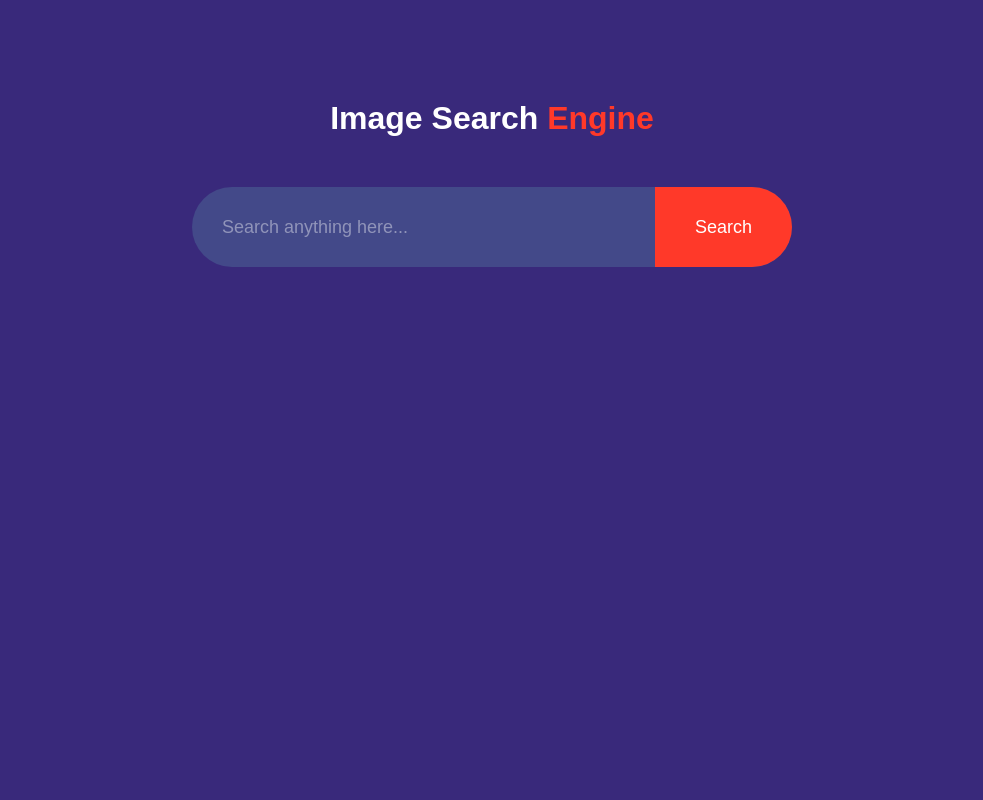
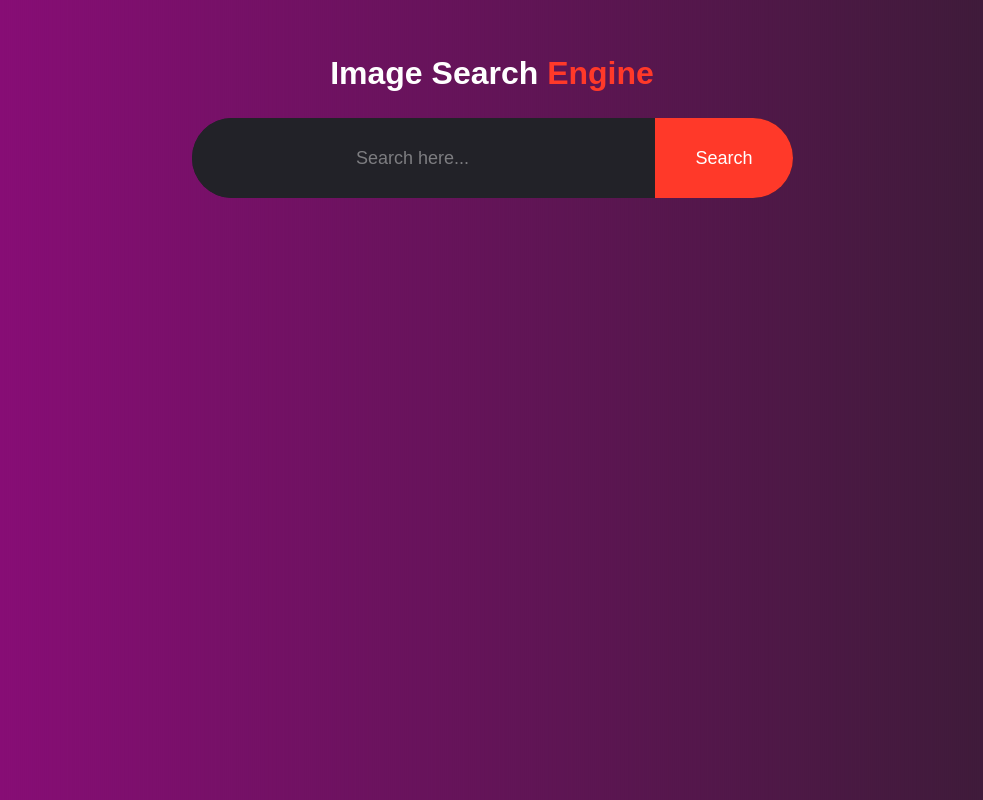
Before and after one commit to Abu10thahir7-github/Image-Search-Engine-Sample, a plain HTML site: page index.html in a window 1280 px wide. Shown: the whole page, without its empty margins (148-1131 px from the left). Drawn offline with Linux system fonts and the light colour scheme.

Commit message:
MANY CHANGES

```diff
--- a/index.html
+++ b/index.html
@@ -7,14 +7,17 @@
     <link rel="stylesheet" href="style.css">
 </head>
 <body>
+<div>
+
     <h1 class="header"> Image Search <span style="color: #ff3929;"> Engine</span> </h1>
     <form id="search-form">
-        <input type="text" id="search-box" placeholder="Search anything here...">
+        <input type="text" id="search-box" placeholder="Search here...">
         <button>Search</button>
 
     </form>
     <div id="search-result"></div>
     <button id="show-more-btn">Show more</button>
+</div>
 
 
 
--- a/style.css
+++ b/style.css
@@ -5,14 +5,15 @@
     box-sizing: border-box;
 }
 body{
-    background: #39297b;
-    color: #fff;
-
+   background: linear-gradient(132deg, rgb(146, 11, 126) 0.00%, rgb(52, 29, 49) 100.00%);
+   height:1px;
+   width: 100%;
+   color: #fff;
 }
 h1{
     text-align: center;
-    margin: 100px auto 50px;
     font-weight: 600;
+    padding: 55px 0 26px;
 }
 
 form{
@@ -21,7 +22,7 @@ form{
     margin: auto;
     border-radius: 50px;
     height: 80px;
-    background: #434989;
+    background: #222228;
     display: flex;
 
 }
@@ -30,10 +31,12 @@ form input{
     height: 100%;
     border: 0;
     outline: 0;
-    background: transparent;
-    color: #fff;
+    background: #222228;
+    color: #ffffff;
     font-size: 18px;
-    padding: 0 30px;
+    text-align: center;
+    border-top-left-radius: 50px;
+    border-bottom-left-radius: 50px;
 }
 form button{
     padding: 0 40px;
@@ -57,6 +60,7 @@ form button{
  ::placeholder{
     color: #ffffff69;
     font-size: 18px;
+    margin-left: 22px;
  }
  #show-more-btn{
     background: #ff3929;
@@ -66,8 +70,13 @@ form button{
     padding: 10px 20px;
     border-radius: 4px;
     margin: 10px auto 100px;
-    cursor: pointer;
+  transition: 0.3s;
     display: none;
+ }
+ #show-more-btn:hover{
+   cursor: pointer;
+  background: #fff;
+  color: rgb(0, 0, 0);
  }
  #search-result{
     width: 80%;
@@ -88,6 +97,11 @@ form button{
  #search-result :hover{
     transform: scale(1.1);
 }
+@media only screen and (max-width: 880px) {
+   #search-result{
+    grid-template-columns: 1fr 1fr ;
+   }
+  }
 @media only screen and (max-width: 600px) {
    #search-result{
     grid-template-columns: 1fr  ;
@@ -95,7 +109,7 @@ form button{
   }
   form{
     width: 90%;
-    max-width: 600px;
+    max-width: 601px;
     display: flex;
     justify-content: center;
   }
```
